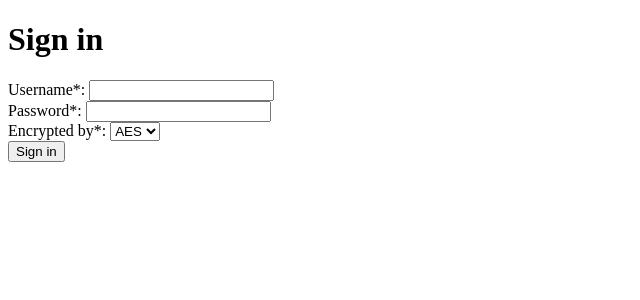
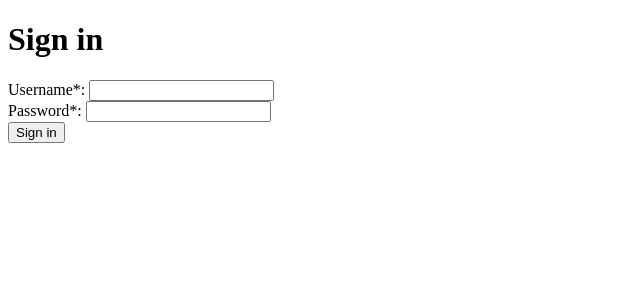
Before and after one commit to ls1955/yapp, a Flask app: page /sign-in in a window 1280 px wide. Shown: the part 26-326 px from the top of the page, without its empty margins (0-640 px from the left). Run offline with Flask 3, Linux system fonts and the light colour scheme.

Commit message:
Remove `decrypt_option`

```diff
--- a/yapp/templates/user/sign-in.html
+++ b/yapp/templates/user/sign-in.html
@@ -18,19 +18,6 @@
       </label>
     </div>
 
-    <div class="field">
-        <label for="decrypt_option">
-          Encrypted by*:
-          <select name="decrypt_option" required>
-              <option value="aes" {{ 'selected' if not request.form['decrypt_option'] or request.form['decrypt_option'] == 'aes' }}>
-                AES
-              </option>
-              <option value="des" {{ 'selected' if request.form['decrypt_option'] == 'des' }}>DES</option>
-              <option value="rsa" {{ 'selected' if request.form['decrypt_option'] == 'rsa' }}>RSA</option>
-          </select>
-        </label>
-    </div>
-
     <button type="submit">Sign in</button>
   </form>
 {% endblock %}
--- a/yapp/user.py
+++ b/yapp/user.py
@@ -50,13 +50,16 @@ def sign_in():
     if request.method == "POST":
         username = request.form["username"]
         password = request.form["password"]
-        option = request.form["decrypt_option"]
 
         db = get_db()
         user = db.execute("SELECT * FROM users WHERE username = ?", (username,)).fetchone()
         if not user:
             flash("Username does not exist", "error")
-        elif password != str(decrypt_with_option(user['encrypted_password'].encode("latin-1"), option)):
+            return render_template("user/sign-in.html")
+
+        option = user["encrypted_by"]
+        decrypted_password = str(decrypt_with_option(user["encrypted_password"].encode("latin-1"), option))
+        if password != decrypted_password:
             flash("Incorrect password", "error")
         else:
             flash("Successful sign in", "notice")
```
